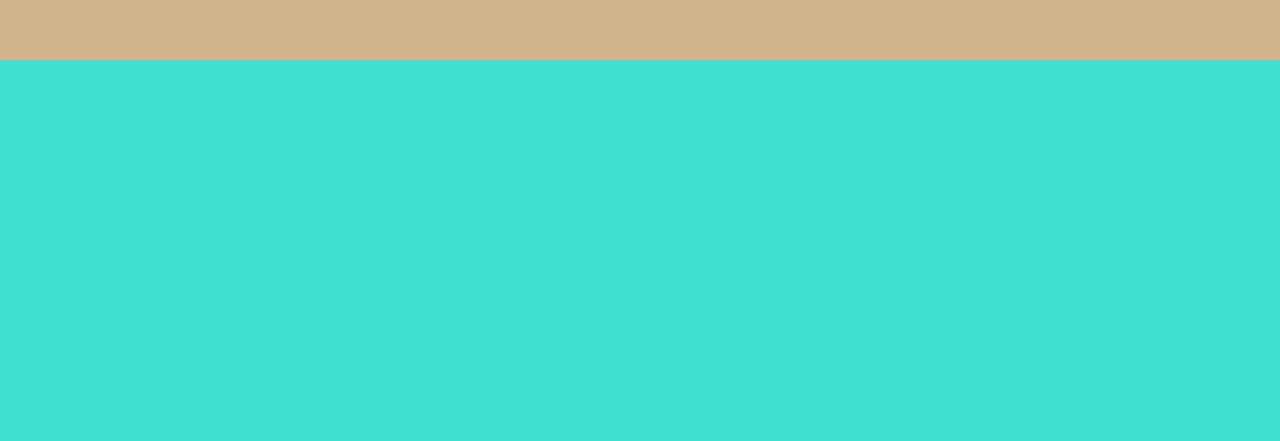
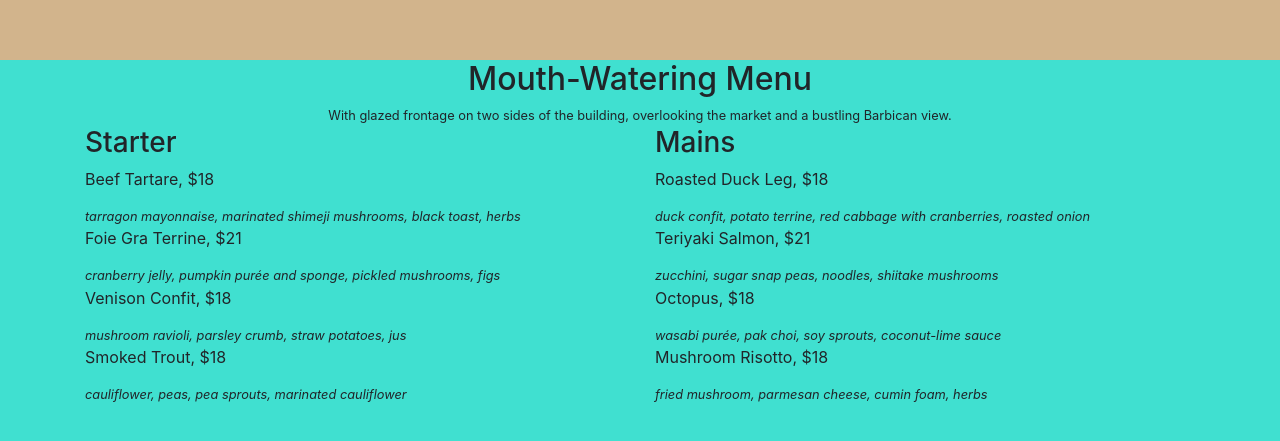
Before and after one commit to Steven-Ang/Product-Landing-Page, a plain HTML site: page index.html in a window 1280 px wide. Shown: the part 1836-2277 px from the top of the page. Drawn offline with nearby package versions, Linux system fonts and the light colour scheme.

Commit message:
Add content to #menu

```diff
--- a/index.html
+++ b/index.html
@@ -81,7 +81,70 @@
   </div>
 
   <div id="menu" class="container-fluid">
-
+    <div class="container">
+      <h2 class="text-center">Mouth-Watering Menu</h2>
+      <small class="text-center">With glazed frontage on two sides of the building, overlooking the market and a bustling Barbican view.</small>
+      <div class="row">
+        <div class="col-md-6">
+          <h3>Starter</h3>
+          <ul>
+            <li>
+              <p>Beef Tartare, $18</p>
+              <small>
+                <em>tarragon mayonnaise, marinated shimeji mushrooms, black toast, herbs</em>
+              </small>
+            </li>
+            <li>
+              <p>Foie Gra Terrine, $21</p>
+              <small>
+                <em>cranberry jelly, pumpkin purée and sponge, pickled mushrooms, figs</em>
+              </small>
+            </li>
+            <li>
+              <p>Venison Confit, $18</p>
+              <small>
+                <em>mushroom ravioli, parsley crumb, straw potatoes, jus</em>
+              </small>
+            </li>
+            <li>
+              <p>Smoked Trout, $18</p>
+              <small>
+                <em>cauliflower, peas, pea sprouts, marinated cauliflower</em>
+              </small>
+            </li>
+          </ul>
+        </div>
+        <div class="col-md-6">
+          <h3>Mains</h3>
+          <ul>
+            <li>
+              <p>Roasted Duck Leg, $18</p>
+              <small>
+                <em>duck confit, potato terrine, red cabbage with cranberries, roasted onion</em>
+              </small>
+            </li>
+            <li>
+              <p>Teriyaki Salmon, $21</p>
+              <small>
+                <em>zucchini, sugar snap peas, noodles, shiitake mushrooms</em>
+              </small>
+            </li>
+            <li>
+              <p>Octopus, $18</p>
+              <small>
+                <em>wasabi purée, pak choi, soy sprouts, coconut-lime sauce</em>
+              </small>
+            </li>
+            <li>
+              <p>Mushroom Risotto, $18</p>
+              <small>
+                <em>fried mushroom, parmesan cheese, cumin foam, herbs</em>
+              </small>
+            </li>
+          </ul>
+        </div>
+      </div>
+    </div>
   </div>
 
   <div id="contact" class="container-fluid">
--- a/style.css
+++ b/style.css
@@ -8,6 +8,15 @@
 
 header {
   padding-bottom: 56px;
+}
+
+ul, li {
+  list-style: none;
+  padding-left: 0;
+}
+
+small {
+  display: block;
 }
 
 iframe {
```
